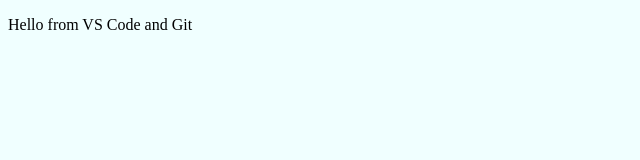
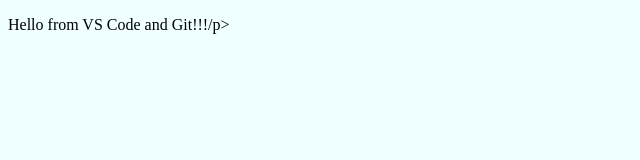
Before and after one commit to dongithub2020/vscode-git, a plain HTML site: page index.html in a window 1280 px wide. Shown: the full height of the page, 0-640 px from the left. Drawn offline with Linux system fonts and the light colour scheme.

Commit message:
add punctuation to text

```diff
--- a/index.html
+++ b/index.html
@@ -7,6 +7,6 @@
     <link rel="stylesheet" href="./styles.css">
 </head>
 <body>
-    <p>Hello from VS Code and Git</p>
+    <p>Hello from VS Code and Git!!!/p>
 </body>
 </html>
```
